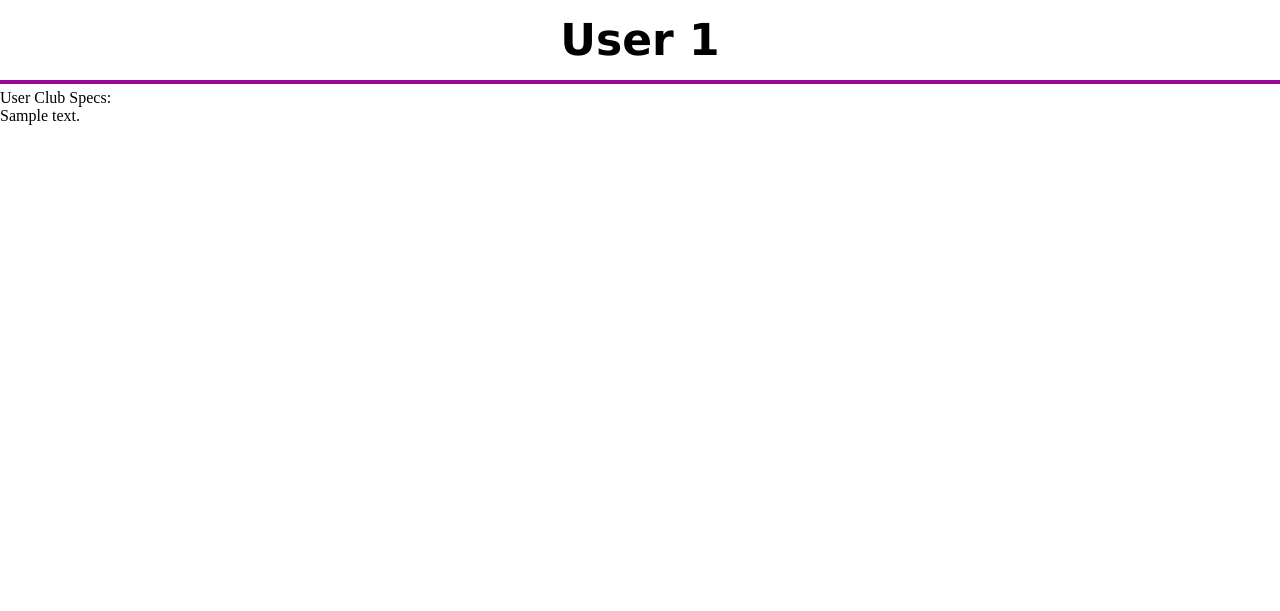
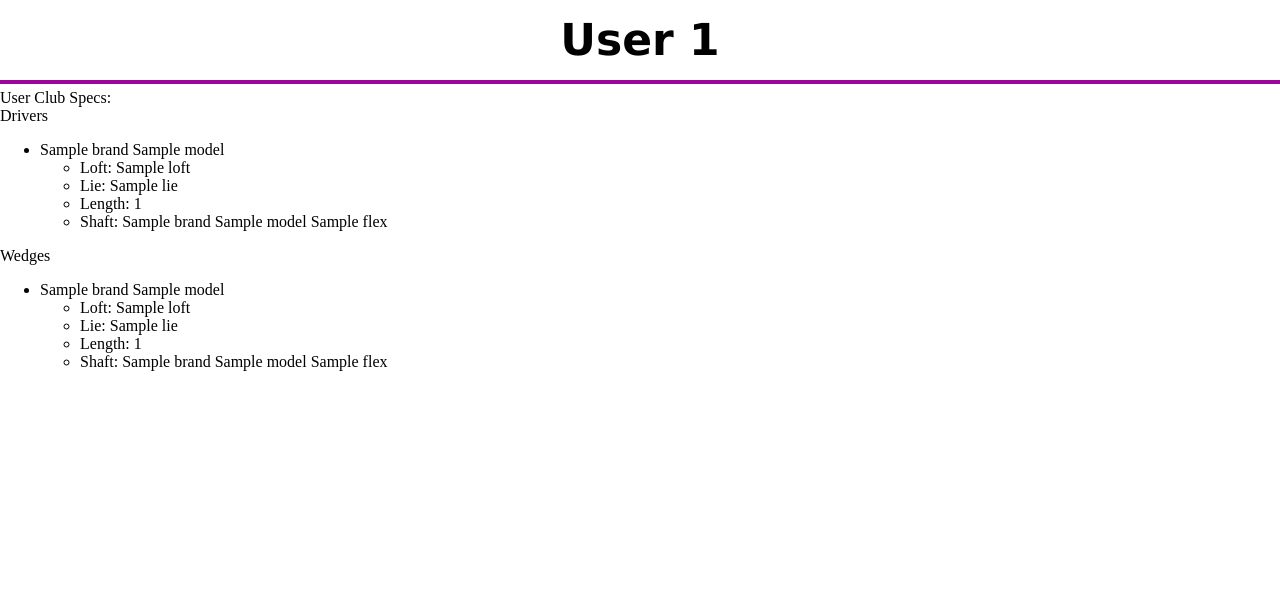
Before and after one commit to kod2nd/golf-club-specs-ui-flask, a Flask app: template golf_spec_ui/templates/user.html in a window 1280 px wide. Shown: the top 611 px of the page. Run offline with Flask 2, Linux system fonts and the light colour scheme; the template is opened without the code that fills it: most values are stand-ins (such as "Sample title", 1, 10 or a date in 2020).

Commit message:
displayed club specs in readable format

```diff
--- a/golf_spec_ui/templates/user.html
+++ b/golf_spec_ui/templates/user.html
@@ -1,16 +1,53 @@
 {% extends "base.html" %}
+
 
 {% block title %} {{user_id}} {% endblock %}
 
+
+
 {% block header %}
 <div class="header-title">
-   User {{user_id}}
+    User {{user_id}}
 </div>
 {% endblock %}
+
 
 {% block content %}
 <div>
     <div> User Club Specs:</div>
-    <div> {{welcome_message}}</div>
+    <div class="club-spec" id="driver">
+            <div="title">Drivers</div>
+            <ul>
+                {% for driver in drivers %}
+                <li>
+                    {{driver['brand']}} {{driver ['model']}}
+                    <ul>
+                        <li>Loft: {{driver['loft']}}</li>
+                        <li>Lie: {{driver['lie']}}</li>
+                        <li>Length: {{driver['length']}}</li>
+                        <li>Shaft: {{driver['shaft']['brand']}} {{driver['shaft']['model']}} {{driver['shaft']['flex']}}
+                        </li>
+                    </ul>
+                </li>
+                {% endfor %}
+            </ul>
+    </div>
+    <div class="club-spec" id="wedge">
+        <div="title">Wedges</div>
+        <ul>
+            {% for wedge in wedges %}
+            <li>
+                {{wedge['brand']}} {{wedge ['model']}}
+                <ul>
+                    <li>Loft: {{wedge['loft']}}</li>
+                    <li>Lie: {{wedge['lie']}}</li>
+                    <li>Length: {{wedge['length']}}</li>
+                    <li>Shaft: {{wedge['shaft']['brand']}} {{wedge['shaft']['model']}} {{wedge['shaft']['flex']}}
+                    </li>
+                </ul>
+            </li>
+            {% endfor %}
+        </ul>
+    </div>
 </div>
 {% endblock %}
```
